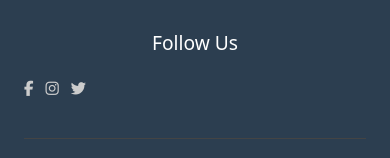
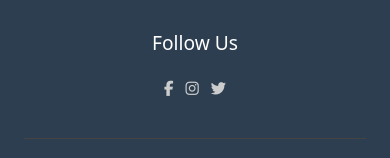
Before and after one commit to aniketdobriyal/sara-hotel-project, a plain HTML site: page index.html in a window 390 px wide. Shown: the part 4185-4343 px from the top of the page. Drawn offline with nearby package versions, Linux system fonts and the light colour scheme.

Commit message:
Update stylesheet.css

```diff
--- a/stylesheet.css
+++ b/stylesheet.css
@@ -290,6 +290,9 @@
       font-size: 2.2rem;
     }
 
+   .social-icons{
+ justify-content: center;
+   }
  footer{
   text-align:center;
  }
```
